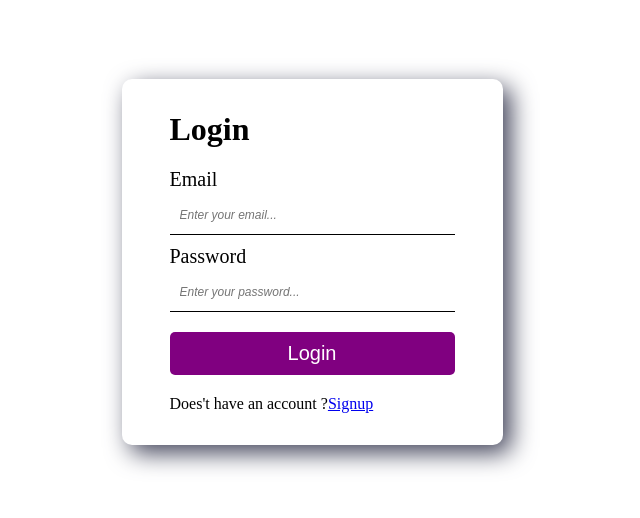
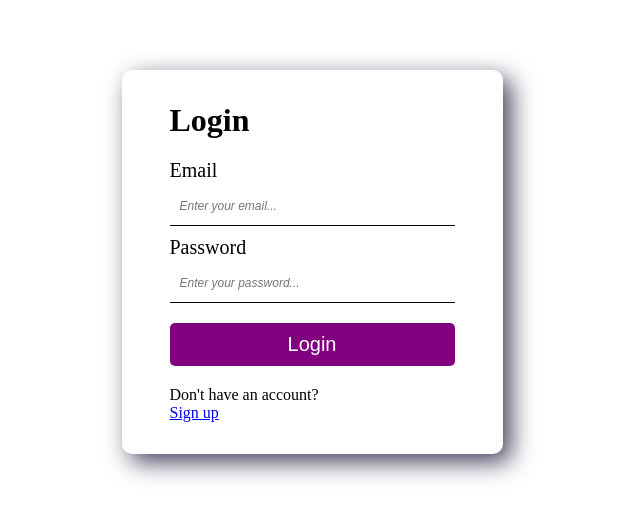
Before and after one commit to ArjunRajputGLA/export_ease, a React (Create React App) app in the folder frontend/: page /login in a window 1280 px wide. Shown: the part 138-656 px from the top of the page, without its empty margins (328-968 px from the left). Built offline with nearby package versions, Linux system fonts and the light colour scheme.

Commit message:
Update Login.js

```diff
--- a/frontend/src/pages/Login.js
+++ b/frontend/src/pages/Login.js
@@ -1,93 +1,148 @@
-import React, { useState } from 'react'
-import { Link, useNavigate } from 'react-router-dom'
+import React, { useState } from 'react';
+import { Link, useNavigate } from 'react-router-dom';
 import { ToastContainer } from 'react-toastify';
 import { handleError, handleSuccess } from '../utils';
 
 function Login() {
-
     const [loginInfo, setLoginInfo] = useState({
         email: '',
         password: ''
-    })
+    });
+    const [isLoading, setIsLoading] = useState(false);
+    const [errorMessage, setErrorMessage] = useState('');
 
     const navigate = useNavigate();
 
     const handleChange = (e) => {
         const { name, value } = e.target;
-        console.log(name, value);
-        const copyLoginInfo = { ...loginInfo };
-        copyLoginInfo[name] = value;
-        setLoginInfo(copyLoginInfo);
+        setLoginInfo(prev => ({
+            ...prev,
+            [name]: value
+        }));
+        // Clear error message when user starts typing
+        setErrorMessage('');
+    }
+
+    const validateForm = () => {
+        if (!loginInfo.email || !loginInfo.password) {
+            setErrorMessage('Email and password are required');
+            return false;
+        }
+        // Basic email validation
+        const emailRegex = /^[^\s@]+@[^\s@]+\.[^\s@]+$/;
+        if (!emailRegex.test(loginInfo.email)) {
+            setErrorMessage('Please enter a valid email address');
+            return false;
+        }
+        return true;
     }
 
     const handleLogin = async (e) => {
         e.preventDefault();
-        const { email, password } = loginInfo;
-        if (!email || !password) {
-            return handleError('email and password are required')
+
+        if (!validateForm()) {
+            handleError(errorMessage);
+            return;
         }
+
+        setIsLoading(true);
+        setErrorMessage('');
+
         try {
-            const url = `https://export-ease-api.vercel.app/auth/login`;
-            const response = await fetch(url, {
-                method: "POST",
+            const response = await fetch('https://export-ease-api.vercel.app/auth/login', {
+                method: 'POST',
                 headers: {
                     'Content-Type': 'application/json'
                 },
                 body: JSON.stringify(loginInfo)
             });
+
+            if (!response.ok) {
+                // Handle HTTP errors
+                if (response.status === 500) {
+                    throw new Error('Internal server error. Please try again later.');
+                }
+                const errorData = await response.json();
+                throw new Error(errorData.message || 'Login failed');
+            }
+
             const result = await response.json();
             const { success, message, jwtToken, name, error } = result;
+
             if (success) {
                 handleSuccess(message);
                 localStorage.setItem('token', jwtToken);
                 localStorage.setItem('loggedInUser', name);
                 setTimeout(() => {
-                    navigate('/home')
-                }, 1000)
-            } else if (error) {
-                const details = error?.details[0].message;
-                handleError(details);
-            } else if (!success) {
-                handleError(message);
+                    navigate('/home');
+                }, 1000);
+            } else if (error?.details) {
+                handleError(error.details[0].message);
+            } else {
+                handleError(message || 'Login failed');
             }
-            console.log(result);
         } catch (err) {
-            handleError(err);
+            setErrorMessage(err.message || 'An unexpected error occurred');
+            handleError(err.message || 'An unexpected error occurred');
+        } finally {
+            setIsLoading(false);
         }
     }
 
     return (
-        <div className='container'>
+        <div className="container">
             <h1>Login</h1>
-            <form onSubmit={handleLogin}>
+            <form onSubmit={handleLogin} className="space-y-4">
+                {errorMessage && (
+                    <div className="text-red-500 text-sm">{errorMessage}</div>
+                )}
                 <div>
-                    <label htmlFor='email'>Email</label>
+                    <label htmlFor="email" className="block mb-1">
+                        Email
+                    </label>
                     <input
+                        id="email"
                         onChange={handleChange}
-                        type='email'
-                        name='email'
-                        placeholder='Enter your email...'
+                        type="email"
+                        name="email"
+                        placeholder="Enter your email..."
                         value={loginInfo.email}
+                        className="w-full p-2 border rounded"
+                        disabled={isLoading}
                     />
                 </div>
                 <div>
-                    <label htmlFor='password'>Password</label>
+                    <label htmlFor="password" className="block mb-1">
+                        Password
+                    </label>
                     <input
+                        id="password"
                         onChange={handleChange}
-                        type='password'
-                        name='password'
-                        placeholder='Enter your password...'
+                        type="password"
+                        name="password"
+                        placeholder="Enter your password..."
                         value={loginInfo.password}
+                        className="w-full p-2 border rounded"
+                        disabled={isLoading}
                     />
                 </div>
-                <button type='submit'>Login</button>
-                <span>Does't have an account ?
-                    <Link to="/signup">Signup</Link>
-                </span>
+                <button
+                    type="submit"
+                    disabled={isLoading}
+                    className="w-full py-2 px-4 bg-blue-500 text-white rounded hover:bg-blue-600 disabled:bg-blue-300"
+                >
+                    {isLoading ? 'Logging in...' : 'Login'}
+                </button>
+                <div className="text-center">
+                    Don't have an account?{' '}
+                    <Link to="/signup" className="text-blue-500 hover:underline">
+                        Sign up
+                    </Link>
+                </div>
             </form>
             <ToastContainer />
         </div>
-    )
+    );
 }
 
-export default Login
+export default Login;
```
